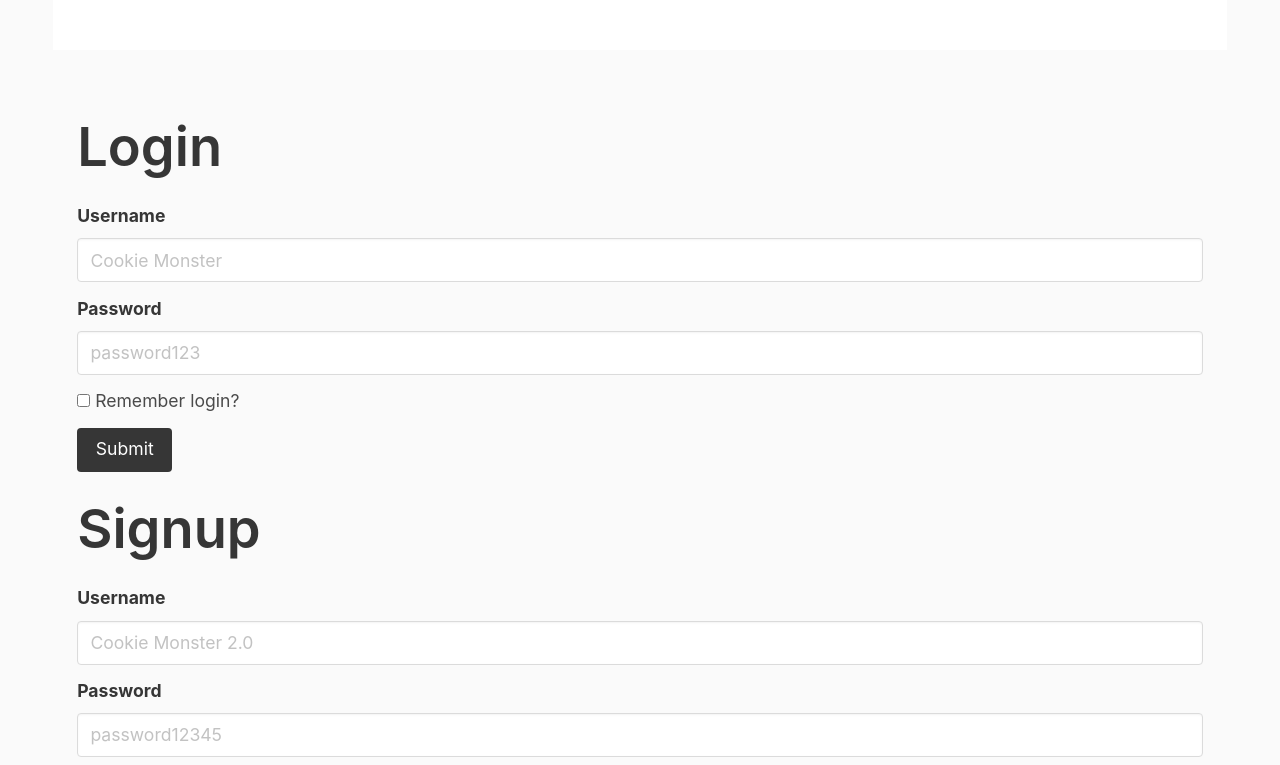
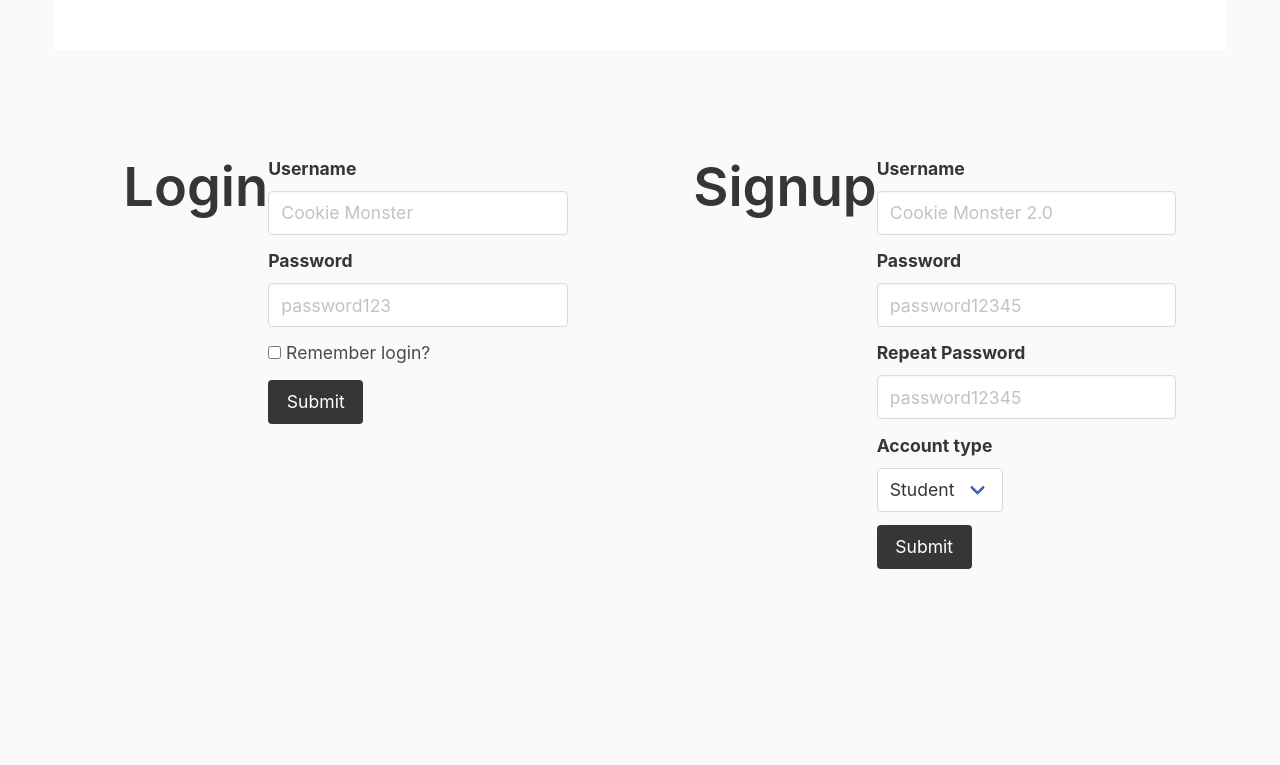
Before and after one commit to jdmar3-comp426/a02-aubrydreikosen, a website: page index.html in a window 1280 px wide. Shown: the part 3595-4360 px from the top of the page. After the commit the page ends 4217 px from the top, so only its background shows below. Drawn offline with nearby package versions, Linux system fonts and the light colour scheme; a web font is replaced by a local one.

Commit message:
put old code back in

```diff
--- a/index.html
+++ b/index.html
@@ -138,9 +138,9 @@
             </div>
         </div>
     </section>
-    <section class="">
+    <section class="section">
         <div class="container">
-            <div class="">
+            <div class="columns is-multiline justify-center">
                 <div class="column">
                     <h1 class="title">Login</h1>
                     <form>
```
